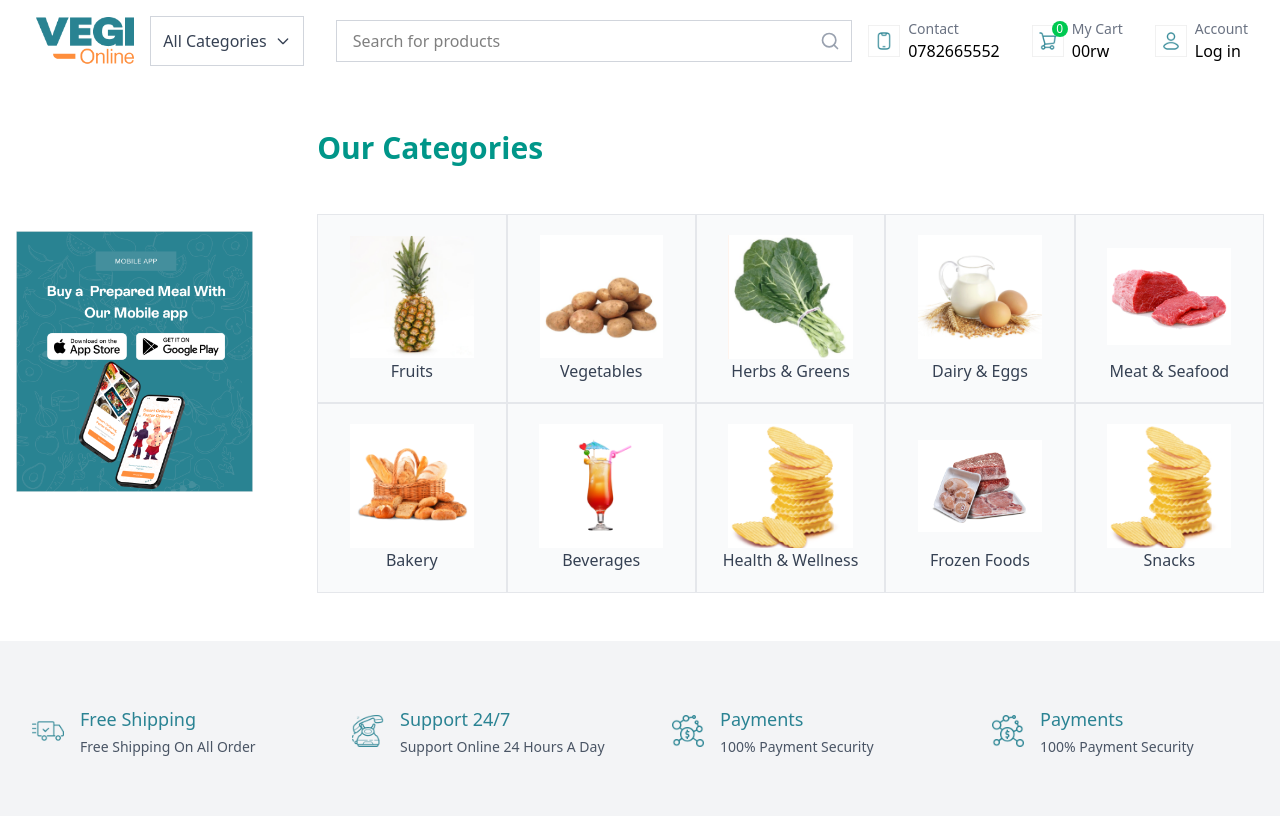
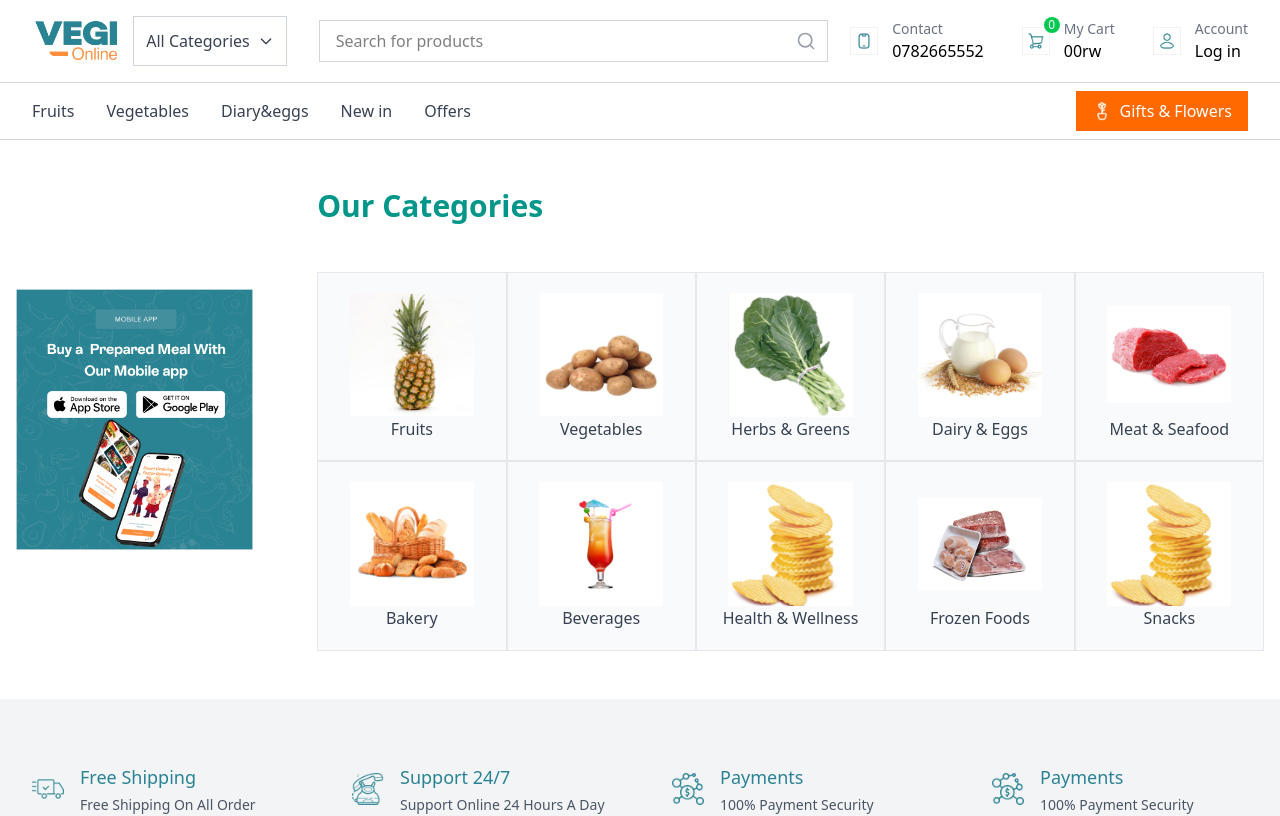
Before and after one commit to Kenox00/vegi-online, a React (Vite) app in the folder vegi-online/: page / in a window 1280 px wide. Shown: the top 816 px of the page. Built offline with nearby package versions, Linux system fonts and the light colour scheme.

Commit message:
Refactor Navbar component for improved responsiveness and styling adjustments

```diff
--- a/vegi-online/src/components/defaults/navbar/Navbar.jsx
+++ b/vegi-online/src/components/defaults/navbar/Navbar.jsx
@@ -22,12 +22,12 @@ const Navbar = () => {
           >
             {isMobileMenuOpen ? <X size={24} /> : <Menu size={24} />}
           </button>
-          <img src={logo} alt="Vegi Online Logo" className="h-8 sm:h-10 max-w-[120px] w-auto" />
+          <img src={logo} alt="Vegi Online Logo" className="h-6 sm:h-8" />
           <div className="relative">
             <img
               src={cart}
               alt="cart"
-              className="w-6 h-6 sm:w-8 sm:h-8 md:w-10 md:h-10"
+              className="w-5 h-5 sm:w-6 sm:h-6 md:w-7 md:h-7"
             />
             <span className="absolute -top-1 -right-1 bg-green-500 text-white text-xs rounded-full w-4 h-4 flex items-center justify-center">0</span>
           </div>
@@ -37,8 +37,9 @@ const Navbar = () => {
         <div className="hidden lg:flex justify-between items-center gap-4">
           {/* Logo & Search */}
           <div className="flex items-center gap-4 xl:gap-8 flex-1">
+            {/* Logo */}
             <div className="flex items-center gap-4">
-              <img src={logo} alt="Vegi Online Logo" className="h-10 xl:h-12 max-w-[150px] w-auto" />
+              <img src={logo} alt="Vegi Online Logo" className="h-8 xl:h-10" />
               <button className="p-2 xl:p-3 text-gray-700 font-medium hidden md:flex items-center gap-2 border border-gray-300 hover:border-gray-400 transition-colors">
                 All Categories
                 <svg className="w-4 h-4" fill="none" stroke="currentColor" viewBox="0 0 24 24">
@@ -62,17 +63,29 @@ const Navbar = () => {
 
           {/* Contact, Cart, Account */}
           <div className="hidden lg:flex items-center gap-4 xl:gap-8">
+            {/* Contact */}
             <div className="flex items-center gap-2 hover:text-green-600 cursor-pointer">
-              <img src={phone} alt="phone" className="w-7 h-7 xl:w-8 xl:h-8" />
+              <div className="w-8 h-8 xl:w-10 xl:h-10 flex items-center justify-center">
+                <img
+                  src={phone}
+                  alt=""
+                  className="w-5 h-5 lg:w-6 lg:h-6 xl:w-7 xl:h-7"
+                />
+              </div>
               <div>
                 <p className="text-xs sm:text-sm text-gray-500">Contact</p>
                 <p className="font-medium text-sm sm:text-base">0782665552</p>
               </div>
             </div>
 
+            {/* Cart */}
             <div className="flex items-center gap-2 hover:text-green-600 cursor-pointer">
-              <div className="relative flex items-center justify-center">
-                <img src={cart} alt="cart" className="w-7 h-7 xl:w-8 xl:h-8" />
+              <div className="w-8 h-8 xl:w-10 xl:h-10 relative flex items-center justify-center">
+                <img
+                  src={cart}
+                  alt=""
+                  className="w-5 h-5 lg:w-6 lg:h-6 xl:w-7 xl:h-7"
+                />
                 <span className="absolute -top-1 -right-1 bg-green-500 text-white text-xs rounded-full w-4 h-4 flex items-center justify-center">0</span>
               </div>
               <div>
@@ -81,8 +94,15 @@ const Navbar = () => {
               </div>
             </div>
 
+            {/* Account */}
             <div className="flex items-center gap-2 hover:text-green-600 cursor-pointer">
-              <img src={user} alt="user" className="w-7 h-7 xl:w-8 xl:h-8" />
+              <div className="w-8 h-8 xl:w-10 xl:h-10 flex items-center justify-center">
+                <img
+                  src={user}
+                  alt=""
+                  className="w-5 h-5 lg:w-6 lg:h-6 xl:w-7 xl:h-7"
+                />
+              </div>
               <div>
                 <p className="text-xs sm:text-sm text-gray-500">Account</p>
                 <p className="font-medium text-sm sm:text-base">Log in</p>
@@ -118,13 +138,49 @@ const Navbar = () => {
           </nav>
           <div className="space-y-4">
             <div className="flex items-center gap-2 py-2 hover:text-green-600 cursor-pointer">
-              <img src={user} alt="user" className="w-6 h-6 sm:w-7 sm:h-7" />
+              <img
+                src={user}
+                alt=""
+                className="w-5 h-5 sm:w-6 sm:h-6"
+              />
               <span>Account</span>
             </div>
             <div className="flex items-center gap-2 py-2 hover:text-green-600 cursor-pointer">
-              <img src={phone} alt="phone" className="w-6 h-6 sm:w-7 sm:h-7" />
+              <img
+                src={phone}
+                alt=""
+                className="w-5 h-5 sm:w-6 sm:h-6"
+              />
               <span>Contact</span>
             </div>
+          </div>
+        </div>
+      </div>
+
+      {/* Lower Nav */}
+      <div className="border-t border-b border-gray-300 hidden lg:block">
+        <div className="max-w-7xl mx-auto px-4 sm:px-6 lg:px-8">
+          <div className="flex justify-between items-center">
+            {/* Navigation Links */}
+            <nav>
+              <ul className="flex gap-4 xl:gap-8 py-4">
+                {['Fruits', 'Vegetables', 'Diary&eggs', 'New in', 'Offers'].map((item) => (
+                  <li key={item} className="text-gray-700 hover:text-green-600 cursor-pointer whitespace-nowrap">
+                    {item}
+                  </li>
+                ))}
+              </ul>
+            </nav>
+
+            {/* Gift & Flowers Button */}
+            <button className="flex items-center gap-2 bg-orange-500 hover:bg-orange-600 transition-colors text-white px-4 py-2">
+              <img
+                src={flower}
+                alt="Flower"
+                className="w-4 h-4 sm:w-5 sm:h-5"
+              />
+              <span className="whitespace-nowrap">Gifts & Flowers</span>
+            </button>
           </div>
         </div>
       </div>
@@ -132,7 +188,11 @@ const Navbar = () => {
       {/* Mobile Gift & Flowers Button */}
       <div className="lg:hidden px-4 py-3 border-t">
         <button className="w-full flex items-center justify-center gap-2 bg-orange-500 hover:bg-orange-600 transition-colors text-white px-4 py-2 rounded">
-          <img src={flower} alt="Flower" className="w-6 h-6 sm:w-7 sm:h-7" />
+          <img
+            src={flower}
+            alt="Flower"
+            className="w-4 h-4 sm:w-5 sm:h-5"
+          />
           <span>Gifts & Flowers</span>
         </button>
       </div>
```
